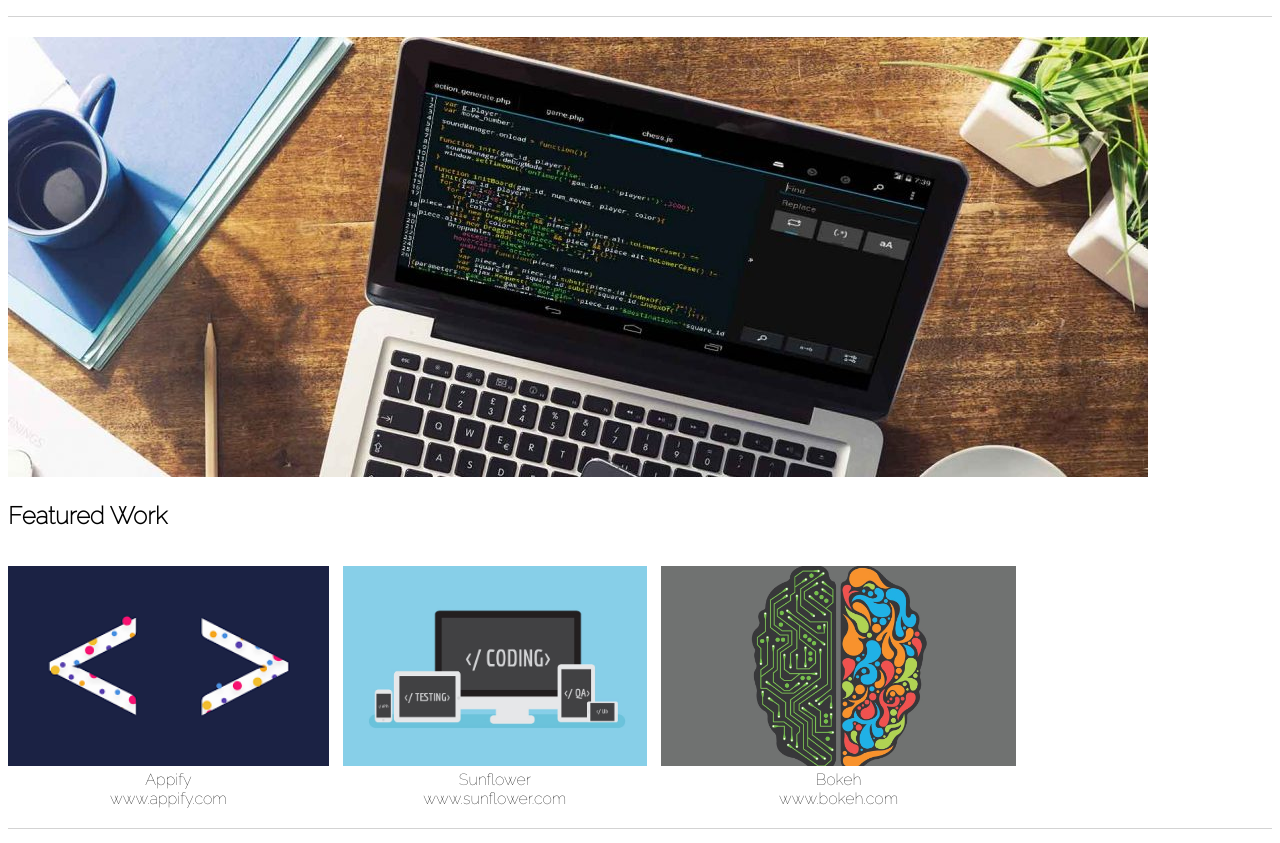
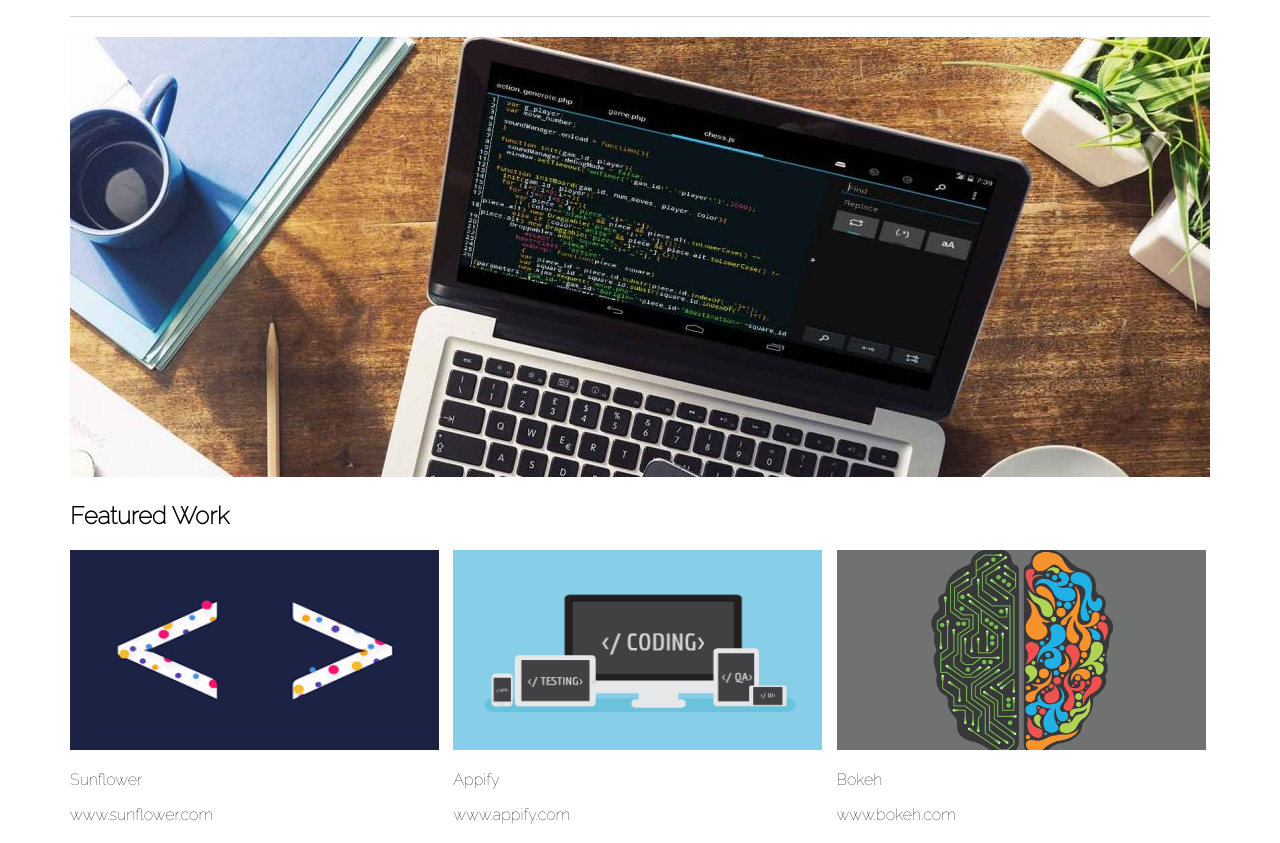
Before and after one commit to drew1up/portfolio, a website: page index.html in a window 1280 px wide. Shown: the part 91-934 px from the top of the page. Drawn offline with Linux system fonts and the light colour scheme.

Commit message:
additional responsiveness for mobile

```diff
--- a/css/responsive.css
+++ b/css/responsive.css
@@ -2,9 +2,60 @@
 	order: 10;
 }
 
+@media screen and (max-width: 500px) {
 
-@media screen and (max-width: 500px) {
-	h1 {
+	.titles {
 		text-align: center;
 	}
+
+	.section_title {
+		text-align: center;
+	}
+
+	.projects {
+		text-align: center;
+		display: block;
+	}
+
+	.thumb {
+		width: 275px;
+		height: 200px;
+	}
+
 }
+
+@media screen and (min-width: 950px) {
+	.container {
+		max-width: 1140px;
+		margin-left: auto;
+		margin-right: auto;
+	}
+
+	.main_feature {
+		text-align: center;
+	}
+
+	.featured_work {
+		width: 100%;
+	}
+
+	.projects {
+		width: calc((98% - 10px)/3);
+	}
+
+	.thumb {
+		width: 100%;
+	}
+
+	li {
+		margin-right: 10px;
+	}
+
+	li:last-of-type {
+		margin-right: 0;
+	}
+
+	footer {
+		order: 11;
+	}
+}
--- a/css/stylesheet.css
+++ b/css/stylesheet.css
@@ -1,12 +1,27 @@
 @import url('https://fonts.googleapis.com/css?family=Raleway:100');
 
-body {
-	display: flex;
-	flex-wrap: wrap;
-}
 
 img, embed, object, video {
 	max-width: 100%;
+}
+
+body {
+	font-family: 'Raleway', sans-serif;
+}
+
+header, footer, section, div {
+	box-sizing: border-box;
+}
+
+footer {
+	width: 100%;
+	order: 11;
+}
+
+ul {
+	list-style: none;
+	padding: 0;
+	margin: 0;
 }
 
 
@@ -25,7 +40,8 @@ img, embed, object, video {
 
 .container {
 	width: 100%;
-	margin: 0 auto;
+	display: flex;
+	flex-wrap: wrap;
 }
 
 .header {
@@ -35,14 +51,12 @@ img, embed, object, video {
 }
 
 .title {
-	font-family: 'Raleway', sans-serif;
 	text-align: right;
 	text-transform: uppercase;
 	margin-bottom: 0;
 }
 
 .sub_title {
-	font-family: 'Raleway', sans-serif;
 	text-align: right;
 	margin-top: 0;
 }
@@ -67,27 +81,15 @@ img, embed, object, video {
 	font-family: 'Raleway', sans-serif;
 }
 
-.project_screen {
-	margin: 0px;
+li {
+	display: inline-block;
 }
 
-figcaption {
-	text-align: center;
-	font-family: 'Raleway';
-}
-
-li {
-	display: inline-block;
-/*	width: calc(100% - 10px)/3;
-*/	margin-right: 10px;
-}
-
-li:last-of-type {
+/*li:last-of-type {
 	margin-right: 0;
-}
+}*/
 
 .projects {
-	display: inline-block;
 	/*display: flex;
 	flex-wrap: wrap;
 	justify-content: space-between;*/
@@ -97,11 +99,10 @@ li:last-of-type {
 }
 
 .thumb {
-	width: calc(100% - 30px)/3;
 	height: 200px;
 }
 
-footer {
+#socials {
 	text-align: center;
 	margin: 20px 0;
 }
--- a/index.html
+++ b/index.html
@@ -2,6 +2,8 @@
 <html>
 <head>
 	<meta charset="UTF-8">
+	<meta name="viewport" content="width=device-width,initial-scale=1">
+  <meta http-equiv="X-UA-Compatible" content="IE=edge">
 	<title>Andrew Dunton Portfolio</title>
 	<link rel="stylesheet" type="text/css" href="css/stylesheet.css">
 	<link rel="stylesheet" type="text/css" href="css/responsive.css">
@@ -10,36 +12,40 @@
 <body>
 	<div class="container">
 		<header class="header">
+			<div class="titles">
 			<!--<img class="logo" src="#" alt="logo" />-->
-			<h1 class="title">Andrew Dunton</h1>
-			<h3 class="sub_title">front-end developer</h3>
+				<h1 class="title">Andrew Dunton</h1>
+				<h3 class="sub_title">front-end developer</h3>
+			</div>
 		</header>
 		<section class="main_feature">
-			<img class="feature_img" src="images_src/code_workspace.jpg" alt="generic coding workspace" />
+			<img class="feature_img" srcset="images/code_workspace-1280_large_1x.jpg, images/code_workspace-1280_large_2x.jpg" alt="generic coding workspace">
 		</section>
 		<section class="featured_work">
 			<h2 class="section_title">Featured Work</h2>
-			<ul class="projects">
-				<li>
-					<figure class="project_screen">
-						<img class="thumb" src="images_src/proj1.jpg" alt="project cover image" />
-						<figcaption class="project_title">Appify</figcaption>
-						<figcaption class="project_url">www.appify.com</figcaption>
-					</figure>
+			<ul>
+				<li class="projects">
+					<picture>
+						<source
+							media="(min-width: 1000px)"
+							srcset="images/proj1-1280_large_1x.jpg, images/proj1-1280_large_2x.jpg">
+						<source
+							media="(min-width: 500px)"
+							srcset="images/proj1-640_medium_1x.jpg, images/proj1-640_medium_2x.jpg">
+						<img class="thumb" srcset="images/proj1-320_small_1x.jpg, images/proj1-320_small_2x.jpg" alt="project cover image">
+						<p>Sunflower</p>
+						<p>www.sunflower.com</p>
+					</picture>
 				</li>
-				<li>
-					<figure class="project_screen">
-						<img class="thumb" src="images_src/proj.2..jpg" alt="project cover image" />
-						<figcaption class="project_title">Sunflower</figcaption>
-						<figcaption class="project_url">www.sunflower.com</figcaption>
-					</figure>
+				<li class="projects">
+					<img class="thumb" src="images_src/proj.2..jpg" alt="project cover image" />
+					<p>Appify</p>
+					<p>www.appify.com</p>
 				</li>
-				<li>
-					<figure class="project_screen">
-						<img class="thumb" src="images_src/proj3..jpg" alt="project cover image" />
-						<figcaption class="project_title">Bokeh</figcaption>
-						<figcaption class="project_url">www.bokeh.com</figcaption>
-					</figure>
+				<li class="projects">
+					<img class="thumb" src="images_src/proj3..jpg" alt="project cover image" />
+					<p>Bokeh</p>
+					<p>www.bokeh.com</p>
 				</li>
 			</ul>
 		</section>
```
